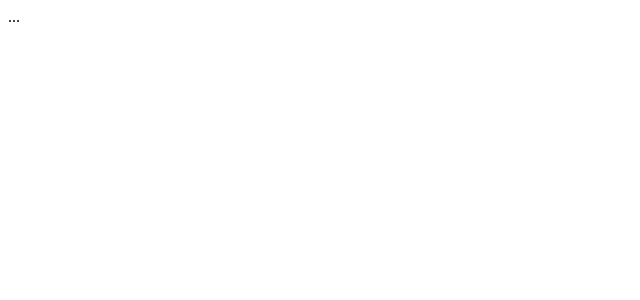
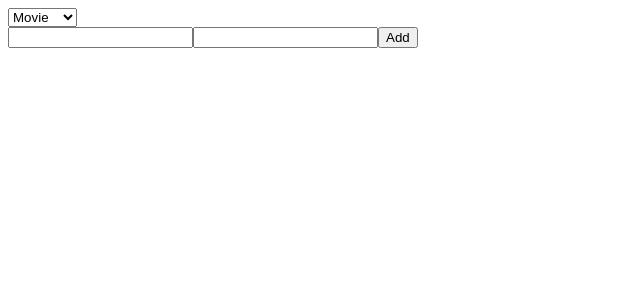
Before and after one commit to michal-kaszubowski/sausages, a React (Create React App) app in the folder lab04/: page / in a window 1280 px wide. Shown: the top 300 px of the page, without its empty margins (0-640 px from the left). Built offline with nearby package versions, Linux system fonts and the light colour scheme; the HTML template or start-up script is replaced by a standard one.

Commit message:
Dodanie elementu dodającego film/dyrektora. UWAGA -> ERRORy -> Komponent zmienia stan z niekontrolowanego na kontrolowany. Zmiana selecta zmienia typ, ale jest on nieodpowiedni.

```diff
--- a/lab04/package.json
+++ b/lab04/package.json
@@ -7,11 +7,13 @@
     "@testing-library/jest-dom": "^4.2.4",
     "@testing-library/react": "^9.3.2",
     "@testing-library/user-event": "^7.1.2",
+    "formik": "^2.2.9",
     "react": "^17.0.2",
     "react-dom": "^17.0.2",
     "react-redux": "^7.2.3",
     "react-scripts": "4.0.3",
-    "redux": "^4.1.2"
+    "redux": "^4.1.2",
+    "uuid": "^8.3.2"
   },
   "scripts": {
     "start": "react-scripts start",
--- /dev/null
+++ b/lab04/src/Add.js
@@ -0,0 +1,84 @@
+import {Field, Form, Formik} from "formik";
+import {useDispatch} from "react-redux";
+import {v4} from "uuid";
+import {addMovie, addDirector} from "./ducks/actions";
+
+function Add(props) {
+    const dispatch = useDispatch();
+
+    const initiateValues = () => {
+        switch (props.itemType) {
+            case "movie":
+                return {
+                    title: "",
+                    year: 2000
+                }
+            case "director":
+                return {
+                    firstName: "",
+                    lastName: "",
+                    age: 0
+                }
+            default:
+                return console.error("Error! Mismatching itemType, initiation of values failed.")
+        }
+    }
+
+    const handleSubmit = (values, actions) => {
+        switch (props.itemType) {
+            case "movie":
+                try {
+                    dispatch(addMovie({id: v4(), ...values}));
+                    return actions.resetForm();
+                } catch (error) {
+                    return console.error(error);
+                }
+            case "director":
+                try {
+                    dispatch(addDirector({id: v4(), ...values}));
+                    return actions.resetForm();
+                } catch (error) {
+                    return console.error(error);
+                }
+            default:
+                return console.error("Error! Mismatching itemType, dispatching values failed.")
+        }
+    }
+
+    const fields = () => {
+        switch (props.itemType) {
+            case "movie":
+                return (
+                    <Form>
+                        <Field name="title" type="text"/>
+                        <Field name="year" type="number"/>
+                        <button type="submit">Add</button>
+                    </Form>
+                );
+            case "director":
+                return (
+                    <Form>
+                        <Field name="firstName" type="text"/>
+                        <Field name="lastName" type="text"/>
+                        <Field name="age" type="number"/>
+                        <button type="submit">Add</button>
+                    </Form>
+                );
+            default:
+                return console.error("Error! Mismatching itemType, generating form impossible.")
+        }
+    }
+
+    return (
+        <div className="Add">
+            <Formik
+                initialValues={initiateValues}
+                onSubmit={handleSubmit}
+            >
+                {fields}
+            </Formik>
+        </div>
+    );
+}
+
+export default Add
--- a/lab04/src/App.js
+++ b/lab04/src/App.js
@@ -1,7 +1,18 @@
+import Add from "./Add";
+import {useState} from "react";
+
 function App() {
+    const [itemType, setItemType] = useState("movie");
+
     return (
-        <div className="App">
-            ...
+        <div className="app">
+            <div className="add">
+                <select name="itemTypeSelect" onChange={event => setItemType(event.target.value)}>
+                    <option>Movie</option>
+                    <option>Director</option>
+                </select>
+                <Add itemType={itemType}/>
+            </div>
         </div>
     );
 }
```
Also changed, not shown: lab04/src/Navbar.js (added, +9 -0 lines), 1 other file (tests, documents, lock files or other folders).
